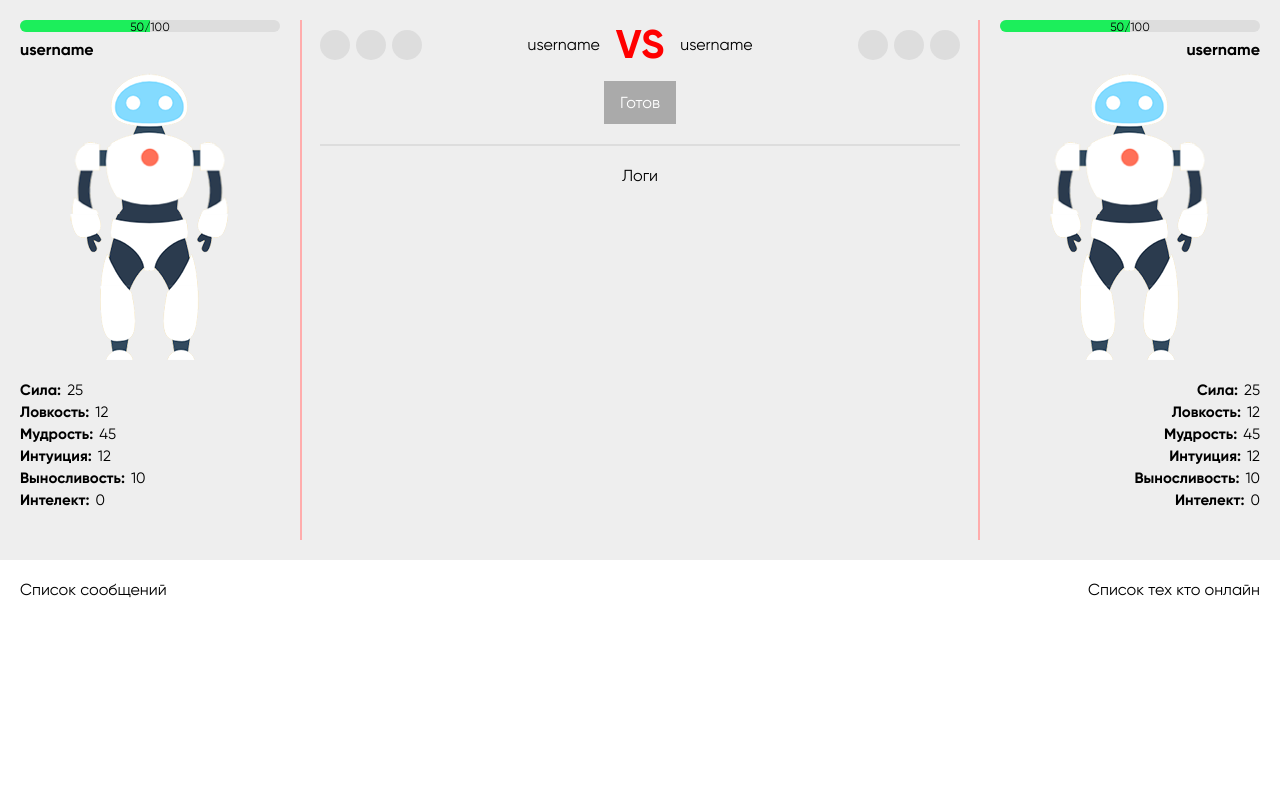
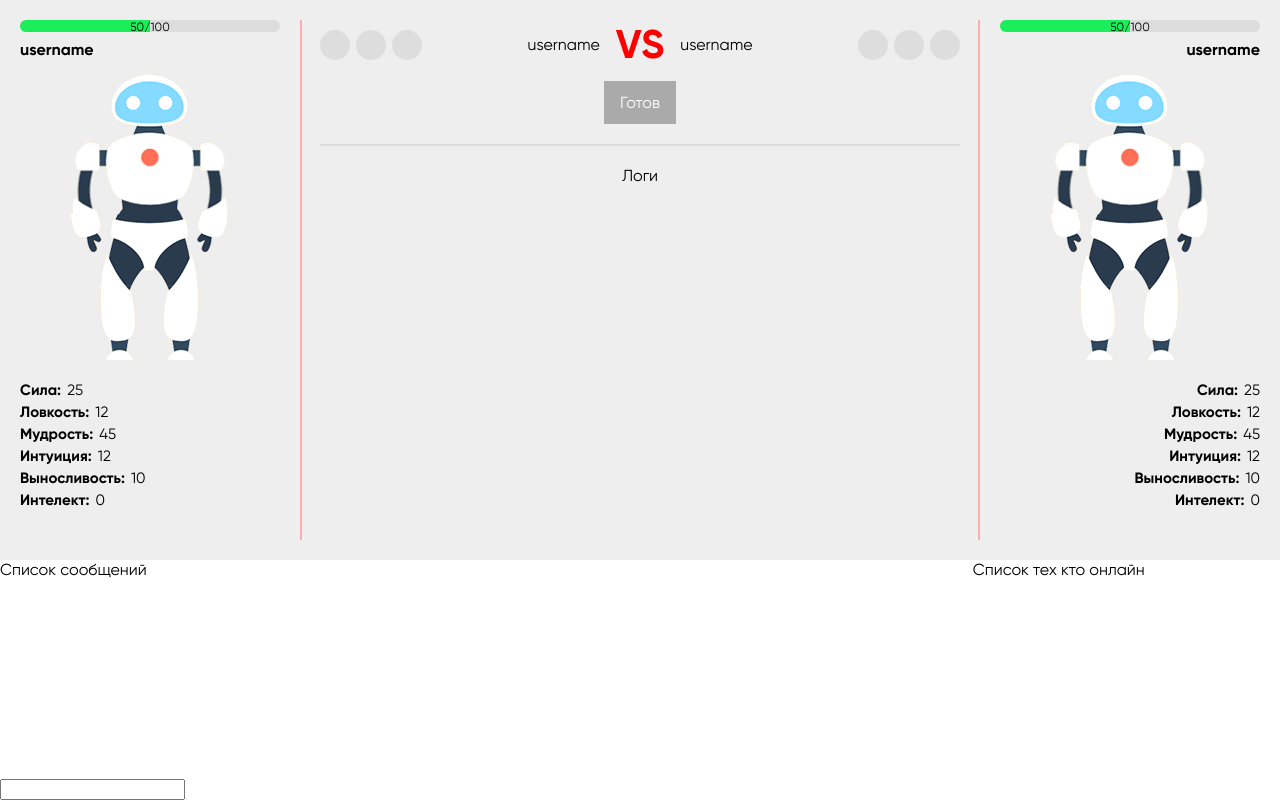
Before and after one commit to yaslicrnd/yasli_combat, a React (Create React App) app: page / in a window 1280 px wide. Built offline with nearby package versions, Linux system fonts and the light colour scheme; sample sign-in values are in the browser's storage.

Commit message:
Add ChatForm component

```diff
--- /dev/null
+++ b/src/components/chat/chatForm/index.css
@@ -0,0 +1,3 @@
+* {
+
+}
--- /dev/null
+++ b/src/components/chat/chatForm/index.js
@@ -0,0 +1,20 @@
+import React, { Component } from 'react';
+import './index.css';
+
+class ChatForm extends Component {
+
+    render() {
+
+    	return (
+            <div className="combat__chat__form">
+                <form>
+                    <input />
+                </form>
+            </div>
+        )
+
+    }
+
+}
+
+export default ChatForm;
--- a/src/components/chat/listMessage/index.css
+++ b/src/components/chat/listMessage/index.css
@@ -1,3 +1,3 @@
-* {
-
+.combat__chat__message-list {
+    width: 24%;
 }
--- a/src/components/combat/index.css
+++ b/src/components/combat/index.css
@@ -4,5 +4,12 @@
 .combat__chat {
     display: flex;
     justify-content: space-between;
-    padding: 20px;
+    height: 30%;
 }
+.combat__chat__messages {
+    width: 76%;
+    height: 100%;
+    display: flex;
+    flex-flow: column;
+    justify-content: space-between;
+}
--- a/src/pages/game/index.js
+++ b/src/pages/game/index.js
@@ -3,6 +3,7 @@ import { NavLink } from "react-router-dom";
 import LobyComponent from '../../components/combat/loby/index';
 import ListMessageComponent from '../../components/chat/listMessage/index';
 import ListWhoOnline from '../../components/chat/whoOnline/index';
+import ChatForm from '../../components/chat/chatForm/index';
 import '../../components/combat/index.css';
 
 class Home extends Component {
@@ -27,7 +28,10 @@ class Home extends Component {
             <div className="combat">
                 <LobyComponent></LobyComponent>
                 <div className="combat__chat">
-                    <ListMessageComponent></ListMessageComponent>
+                    <div className="combat__chat__messages">
+                        <ListMessageComponent></ListMessageComponent>
+                        <ChatForm></ChatForm>
+                    </div>
                     <ListWhoOnline></ListWhoOnline>
                 </div>
             </div>
```
